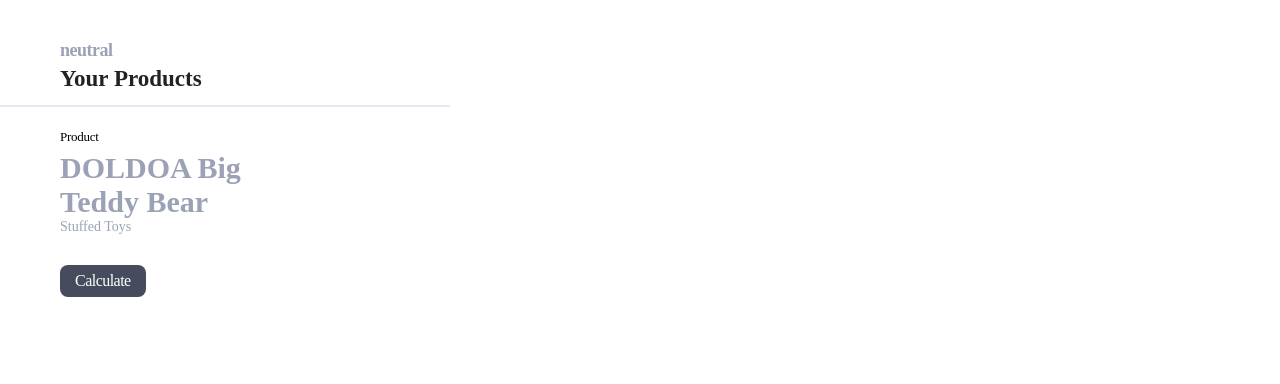
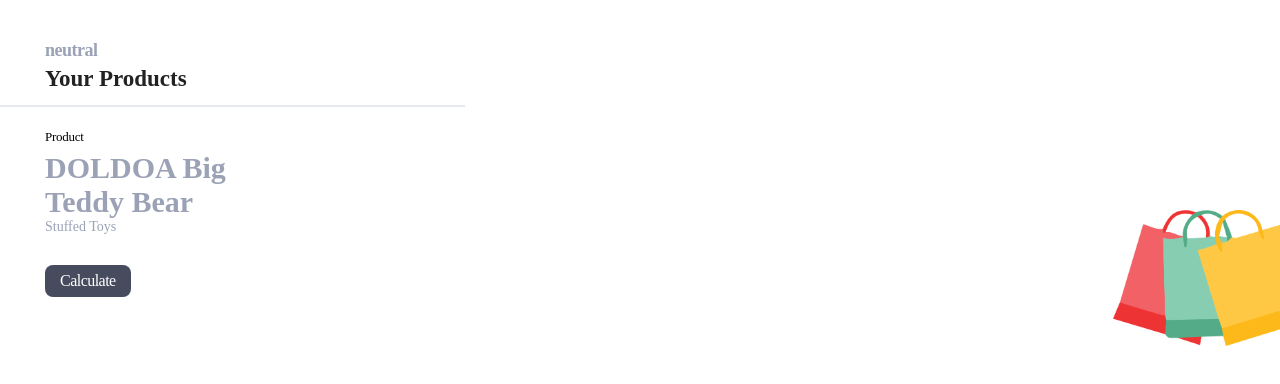
Before and after one commit to cemtorun/Neutral, a browser extension: page public/product.html in a window 1280 px wide. Drawn offline with Linux system fonts and the light colour scheme; files that its build step writes are made by us from their sources.

Commit message:
Added product image

```diff
--- a/public/popup.css
+++ b/public/popup.css
@@ -57,6 +57,7 @@
 
 body {
   width: 450px;
+  display: flex;
 }
 
 a {
@@ -77,7 +78,7 @@
   display: flex;
   justify-content: left;
   flex-direction: column;
-  padding: 40px 60px;
+  padding: 40px 45px;
 }
 
 .title {
@@ -126,6 +127,14 @@
 .product {
   margin-bottom: 15px;
   width: 70%;
+}
+
+.product-img {
+  justify-content: flex-end;
+  align-self: center;
+  position: fixed;
+  right: -33px;
+  top: 210px;
 }
 
 .button-container {
--- a/public/product.html
+++ b/public/product.html
@@ -19,7 +19,7 @@
 
     <div class="product">
       <p class="subtitle">Product</p>
-      <!-- PUT PRODUCT NAME VAR HERE -->
+    <!-- PUT PRODUCT NAME VAR HERE -->
       <p id="name" class="statistic">DOLDOA Big Teddy Bear</p>
       <p id="category" class="description">Stuffed Toys</p>
     </div>
@@ -29,6 +29,9 @@
         <input id="gotoDashboard" class="button" type="submit" value="Calculate">
       </form>
     </div>
+  </div>
+  <div class="product-img">
+    <img id="product-image" src="icons/shopping.png" width="200px">
   </div>
 
   <script src="popup.js"></script>
```
Also changed, not shown: src/popup.js (+9 -0 lines), public/icons/bath-toiletries.png (added), public/icons/electronics.png (added), public/icons/home.png (added), public/icons/shopping.png (added), public/icons/toys.png (added).
